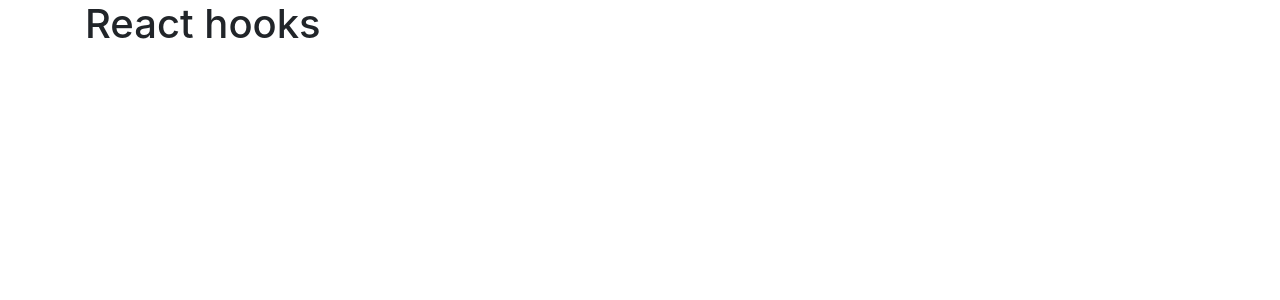
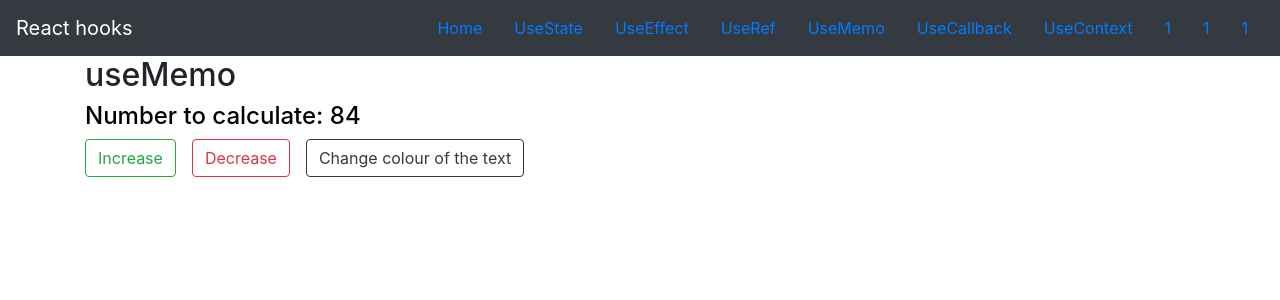
Before and after one commit to roman89ua/react-hooks, a React (Create React App) app: page /useMemo in a window 1280 px wide. Shown: the top 300 px of the page. Built offline with nearby package versions, Linux system fonts and the light colour scheme.

Commit message:
have created navbar with  routing between hooks code

```diff
--- a/package.json
+++ b/package.json
@@ -8,6 +8,7 @@
     "@testing-library/user-event": "^7.2.1",
     "react": "^16.13.1",
     "react-dom": "^16.13.1",
+    "react-router-dom": "^5.2.0",
     "react-scripts": "3.4.3"
   },
   "scripts": {
--- a/src/App.js
+++ b/src/App.js
@@ -1,22 +1,35 @@
 import React from "react";
 import "./App.css";
-// import UseState from "./components/useState";
-// import UseEffect from "./components/useEffect";
-// import UseRef from "./components/useRef";
-// import UseMemo from "./components/useMemo";
-// import UseCallback from "./components/useCallback";
+// import { BrowserRouter, Switch, Route } from 'react-router-dom'
+
+import UseState from "./components/useState";
+import UseEffect from "./components/useEffect";
+import UseRef from "./components/useRef";
+import UseMemo from "./components/useMemo";
+import UseCallback from "./components/useCallback";
+import UseContext from "./components/useContext";
+import Navbar from "./components/Navbar";
+import { BrowserRouter, Switch, Route } from "react-router-dom";
+
 
 function App() {
   return (
-    <div className="container">
-      <h1>React hooks</h1>
-      {/* <UseState /> */}
-      {/* <UseEffect /> */}
-      {/* <UseRef /> */}
-      {/* <UseMemo /> */}
-      {/* <UseCallback /> */}
+    <BrowserRouter>
+      < Navbar />
+      <div className="container">
+        <Switch>
+          {/* <Route component={Home} path="/" exact /> */}
+          <Route component={UseState} path="/useState" />
+          <Route component={UseEffect} path="/useEffect" />
+          <Route component={UseRef} path="/useRef" />
+          <Route component={UseMemo} path="/useMemo" />
+          <Route component={UseCallback} path="/useCallback" />
+          <Route component={UseContext} path="/useContext" />
+        </Switch>
+      </div>
+    </BrowserRouter>
 
-    </div>
+
   );
 }
 
--- /dev/null
+++ b/src/components/Navbar.js
@@ -0,0 +1,47 @@
+import React from 'react';
+import { NavLink } from "react-router-dom";
+
+export default function Navbar() {
+
+
+    return (
+        <React.Fragment>
+            <nav className="navbar sticky-top navbar-dark bg-dark">
+                <NavLink to="/" className="navbar-brand">React hooks</NavLink>
+                <ul className="nav justify-content-end">
+                    <li className="nav-item">
+                        <NavLink to="/" className="nav-link active">Home</NavLink>
+                    </li>
+                    <li className="nav-item">
+                        <NavLink to="/useState" className="nav-link">UseState</NavLink>
+                    </li>
+                    <li className="nav-item">
+                        <NavLink to="/useEffect" className="nav-link">UseEffect</NavLink>
+                    </li>
+                    <li className="nav-item">
+                        <NavLink to="/useRef" className="nav-link">UseRef</NavLink>
+                    </li>
+                    <li className="nav-item">
+                        <NavLink to="/useMemo" className="nav-link">UseMemo</NavLink>
+                    </li>
+                    <li className="nav-item">
+                        <NavLink to="/useCallback" className="nav-link">UseCallback</NavLink>
+                    </li>
+                    <li className="nav-item">
+                        <NavLink to="/useContext" className="nav-link">UseContext</NavLink>
+                    </li>
+                    <li className="nav-item">
+                        <NavLink to="/" className="nav-link">1</NavLink>
+                    </li>
+                    <li className="nav-item">
+                        <NavLink to="/" className="nav-link">1</NavLink>
+                    </li>
+                    <li className="nav-item">
+                        <NavLink to="/" className="nav-link">1</NavLink>
+                    </li>
+                </ul>
+
+            </nav>
+        </React.Fragment>
+    )
+}
--- a/src/components/itemsForUseCallback.js
+++ b/src/components/itemsForUseCallback.js
@@ -6,7 +6,7 @@
     const [items, setItems] = useState([]);
 
     useEffect(() => {
-        const newItems = getItems(100);// the parameter that we use in getItems function is generateItems = useCallback((parameter))
+        const newItems = getItems(100);// the parameter 100 that we use in getItems function is generateItems = useCallback((parameter))
         setItems(newItems);
     }, [getItems]);
 
--- /dev/null
+++ b/src/components/useContext.js
@@ -0,0 +1,11 @@
+import React from 'react'
+import UseContext2 from './useContext2';
+
+export default function UseContext() {
+    return (
+        <React.Fragment>
+            <h3>useContext</h3>
+            <UseContext2 />
+        </React.Fragment>
+    )
+}
--- /dev/null
+++ b/src/components/useContext2.js
@@ -0,0 +1,10 @@
+import React from 'react'
+
+
+export default function UseContext2() {
+    return (
+        <React.Fragment>
+            <h4>2</h4>
+        </React.Fragment>
+    )
+}
```
Also changed, not shown: 1 other file (tests, documents, lock files or other folders).
